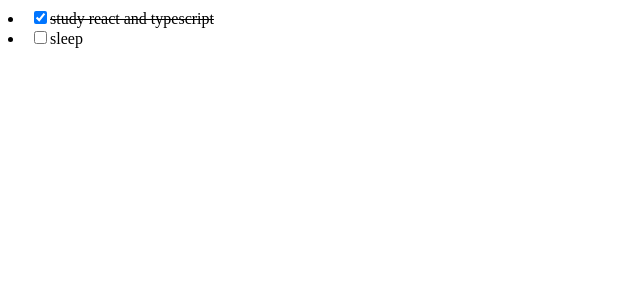
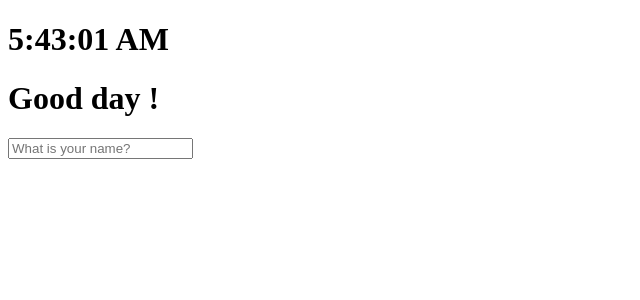
Before and after one commit to HoyeongJeon/homentum, a React (Create React App) app: page / in a window 1280 px wide. Shown: the top 300 px of the page, without its empty margins (0-640 px from the left). Built offline with nearby package versions, Linux system fonts and the light colour scheme.

Commit message:
이름 입력받고 화면에 띄우기

```diff
--- a/src/App.tsx
+++ b/src/App.tsx
@@ -1,23 +1,35 @@
-import React from "react";
-import { Clock } from "./Clock";
+import React, { useEffect } from "react";
+import { useState } from "react";
 import { TodoListItem } from "./TodoListItem";
 import { Todo } from "./types";
+import { TodoList } from "./TodoList";
+import { Clock } from "./Clock";
+import { Greeting } from "./Greeting";
 
-const todos: Array<Todo> = [
-  { text: "study react and typescript", complete: true },
-  { text: "sleep", complete: false },
-];
 const App: React.FC = () => {
+  // useEffect(() => {
+  //   //Component did mount
+  //   setInterval(tick, 1000);
+  //   //Component did unmount
+  //   return () => {
+  //     clearInterval(tick);
+  //   };
+  // }, []);
+
+  // const tick = () => {
+  //   return setTime(new Date());
+  // };
+
   return (
     <div className="App">
-      {/* <div className="Clock">
+      <div className="Clock">
         <Clock />
-      </div> */}
+      </div>
+      <div className="Greeting">
+        <Greeting />
+      </div>
       {/* Greeting */}
-      <>
-        <TodoListItem todo={todos[0]} />
-        <TodoListItem todo={todos[1]} />
-      </>
+      {/* Todo */}
       {/* Weather */}
       {/* Quotes */}
     </div>
--- a/src/Clock.tsx
+++ b/src/Clock.tsx
@@ -1,10 +1,12 @@
-import React from "react";
-
-const time = () => {
-  const date = new Date();
-  console.log(date);
-};
+import React, { useState } from "react";
 
 export const Clock: React.FC = () => {
-  return <div></div>;
+  let time: string = new Date().toLocaleTimeString();
+  const [dclock, setDclock] = useState<string>(time);
+  const updateClock = () => {
+    time = new Date().toLocaleTimeString();
+    setDclock(time);
+  };
+  setInterval(updateClock, 1000);
+  return <h1>{dclock}</h1>;
 };
--- /dev/null
+++ b/src/Greeting.tsx
@@ -0,0 +1,32 @@
+import React, { ChangeEvent } from "react";
+import { useRef } from "react";
+import { useState } from "react";
+
+export const Greeting: React.FC = () => {
+  const [userInput, setUserInput] = useState("");
+  const [user, setUser] = useState("Good day !");
+  const onUserChange = (e: any) => {
+    e.preventDefault();
+    setUserInput(e.target.value);
+  };
+
+  const onUserSubmit = (e: any) => {
+    e.preventDefault();
+    setUser(`Good day! ${userInput}`);
+    setUserInput("");
+  };
+
+  return (
+    <>
+      <h1>{user}</h1>
+      <form onSubmit={onUserSubmit}>
+        <input
+          type="text"
+          placeholder="What is your name?"
+          value={userInput}
+          onChange={onUserChange}
+        />
+      </form>
+    </>
+  );
+};
--- /dev/null
+++ b/src/TodoList.tsx
@@ -0,0 +1,20 @@
+import React from "react";
+import { TodoListItem } from "./TodoListItem";
+import { Todo, ToggleTodo } from "./types";
+
+interface TodoListProps {
+  todos: Array<Todo>;
+  toggleTodo: ToggleTodo;
+}
+
+export const TodoList: React.FC<TodoListProps> = ({ todos, toggleTodo }) => {
+  return (
+    <ul>
+      {todos.map((todo) => {
+        return (
+          <TodoListItem key={todo.text} todo={todo} toggleTodo={toggleTodo} />
+        );
+      })}
+    </ul>
+  );
+};
--- a/src/TodoListItem.tsx
+++ b/src/TodoListItem.tsx
@@ -1,16 +1,24 @@
 import React from "react";
-import { Todo } from "./types";
+import { Todo, ToggleTodo } from "./types";
 import "./TodoListItem.css";
 
 interface TodoListItemProps {
   todo: Todo;
+  toggleTodo: ToggleTodo;
 }
 
-export const TodoListItem: React.FC<TodoListItemProps> = ({ todo }) => {
+export const TodoListItem: React.FC<TodoListItemProps> = ({
+  todo,
+  toggleTodo,
+}) => {
   return (
     <li>
       <label className={todo.complete ? "complete" : undefined}>
-        <input type="checkbox" checked={todo.complete} />
+        <input
+          type="checkbox"
+          checked={todo.complete}
+          onChange={() => toggleTodo(todo)}
+        />
         {todo.text}
       </label>
     </li>
--- a/src/types.ts
+++ b/src/types.ts
@@ -2,3 +2,5 @@ export type Todo = {
   text: string;
   complete: boolean;
 };
+
+export type ToggleTodo = (selectedTodo: Todo) => void;
```
Also changed, not shown: src/reportWebVitals.ts (deleted, +0 -15 lines), src/setupTests.ts (deleted, +0 -5 lines).
